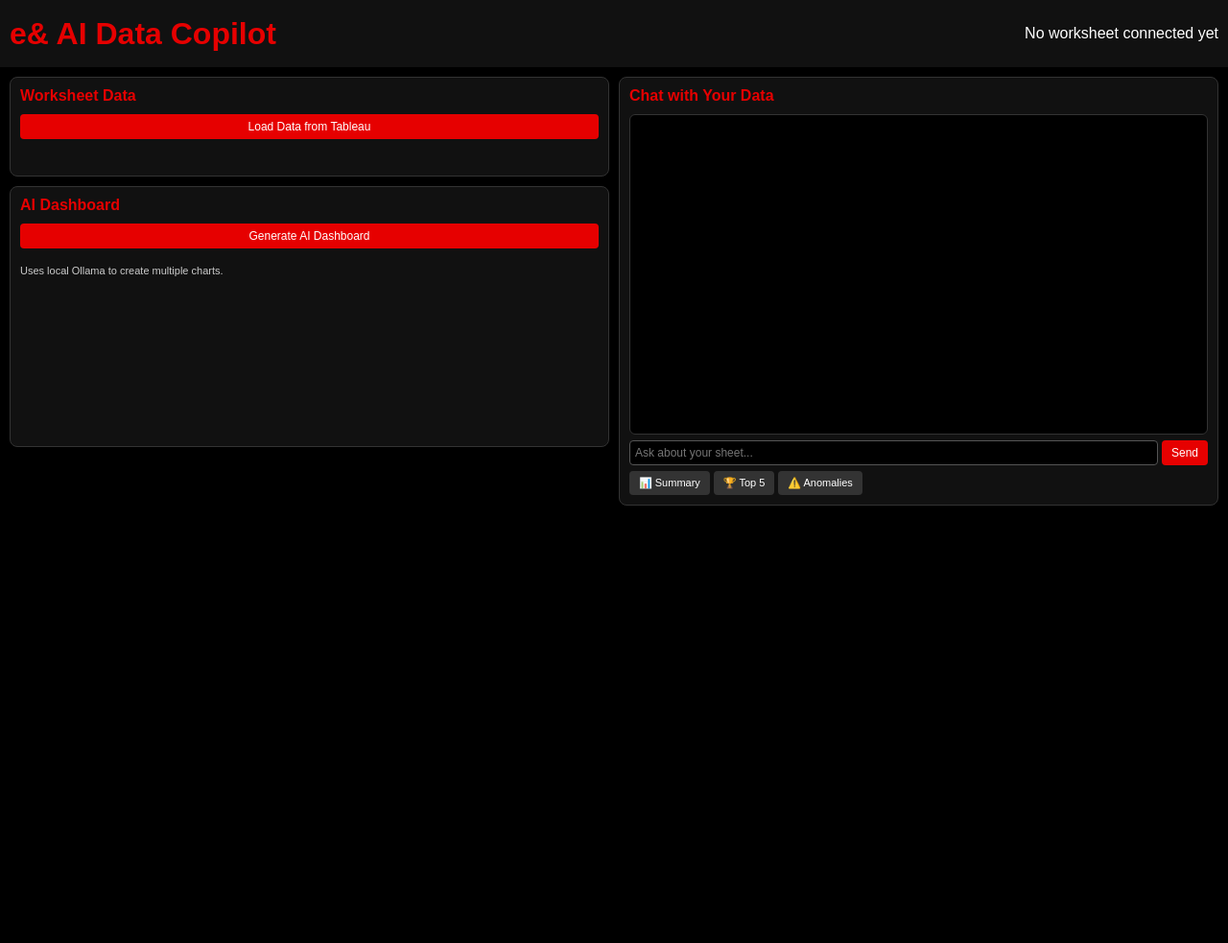
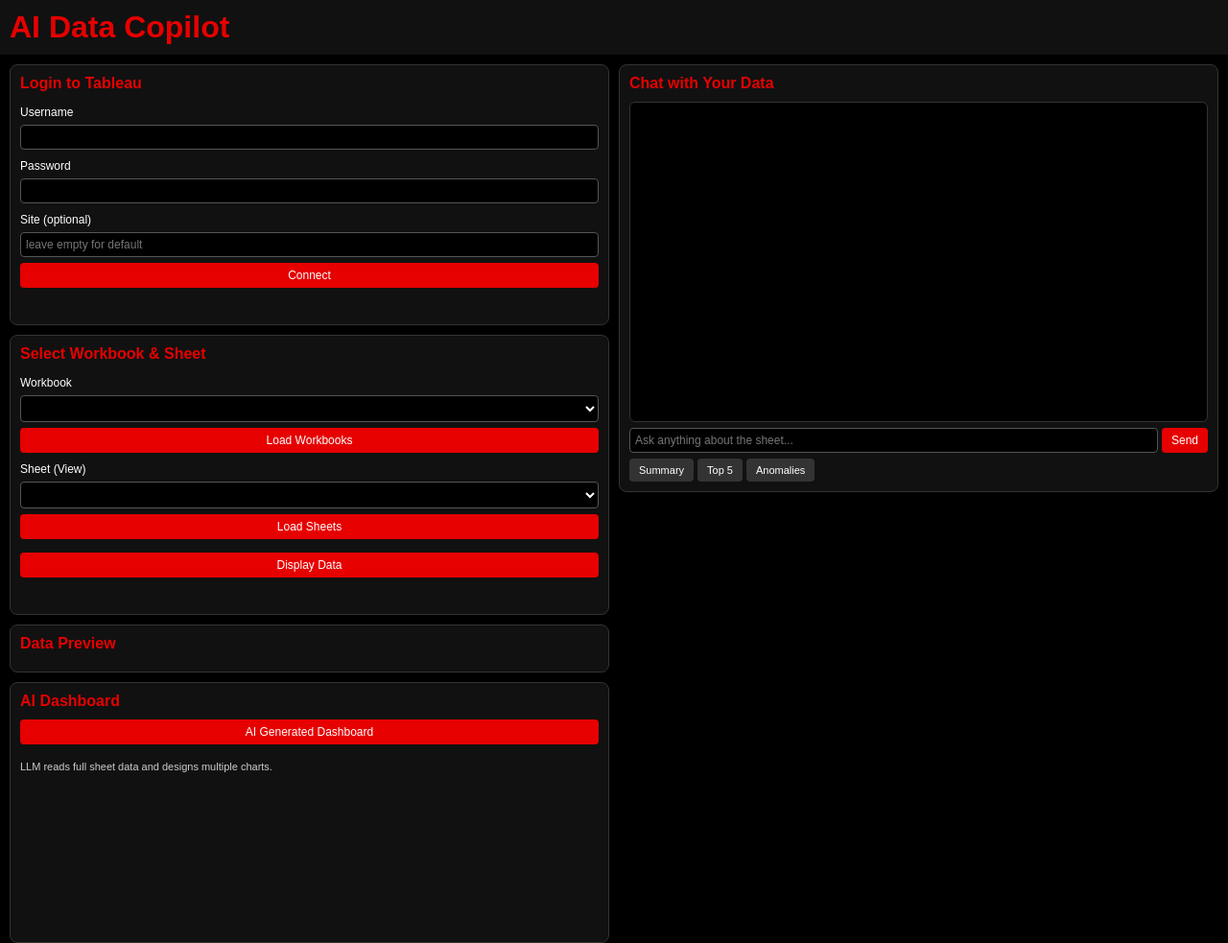
Before and after one commit to Ahmed01151526059/tableau-extensions2, a plain HTML site: page index.html in a window 1280 px wide. Shown: the whole page at 96% size. Before the commit the page ends 830 px from the top, so only its background shows below. Drawn offline with nearby package versions, Linux system fonts and the light colour scheme; a script that the page names is missing.

Commit message:
Update index.html

```diff
--- a/index.html
+++ b/index.html
@@ -2,35 +2,59 @@
 <html lang="en">
 <head>
   <meta charset="UTF-8" />
-  <title>e& AI Data Copilot</title>
+  <title>AI Data Copilot</title>
   <link rel="stylesheet" href="styles.css" />
 
-  <!-- Tableau Extensions API -->
+  <!-- Tableau Extensions API (optional, just to integrate nicely) -->
   <script src="https://tableau.github.io/extensions-api/lib/tableau.extensions.1.latest.js"></script>
 
-  <!-- Chart.js (for visual dashboards) -->
+  <!-- Chart.js for dashboard charts -->
   <script src="https://cdn.jsdelivr.net/npm/chart.js"></script>
 </head>
-
 <body>
   <div id="app">
     <header>
-      <h1>e& AI Data Copilot</h1>
-      <p id="worksheet-name">No worksheet connected yet</p>
+      <h1>AI Data Copilot</h1>
+      <span id="status-text"></span>
     </header>
 
     <main>
       <section id="left-panel">
         <div class="card">
-          <h2>Worksheet Data</h2>
-          <button id="btn-load-data">Load Data from Tableau</button>
-          <p id="data-info" class="info-text"></p>
+          <h2>Login to Tableau</h2>
+          <label>Username</label>
+          <input type="text" id="input-username" />
+          <label>Password</label>
+          <input type="password" id="input-password" />
+          <label>Site (optional)</label>
+          <input type="text" id="input-site" placeholder="leave empty for default" />
+          <button id="btn-connect">Connect</button>
+          <p class="info-text" id="login-info"></p>
+        </div>
+
+        <div class="card">
+          <h2>Select Workbook & Sheet</h2>
+          <label>Workbook</label>
+          <select id="select-workbook"></select>
+          <button id="btn-load-workbooks">Load Workbooks</button>
+
+          <label>Sheet (View)</label>
+          <select id="select-view"></select>
+          <button id="btn-load-views">Load Sheets</button>
+
+          <button id="btn-display-data" class="primary">Display Data</button>
+          <p class="info-text" id="data-info"></p>
+        </div>
+
+        <div class="card">
+          <h2>Data Preview</h2>
+          <div id="table-container"></div>
         </div>
 
         <div class="card">
           <h2>AI Dashboard</h2>
-          <button id="btn-ai-dashboard">Generate AI Dashboard</button>
-          <p class="small-text">Uses local Ollama to create multiple charts.</p>
+          <button id="btn-ai-dashboard">AI Generated Dashboard</button>
+          <p class="small-text">LLM reads full sheet data and designs multiple charts.</p>
           <div id="dashboard-container"></div>
         </div>
       </section>
@@ -40,14 +64,19 @@
           <h2>Chat with Your Data</h2>
           <div id="chat-window"></div>
           <div id="chat-input-row">
-            <input id="chat-input" placeholder="Ask about your sheet..." />
+            <input id="chat-input" placeholder="Ask anything about the sheet..." />
             <button id="btn-chat-send">Send</button>
           </div>
-
           <div id="chat-presets">
-            <button class="preset" data-q="Summarize this sheet and its insights">📊 Summary</button>
-            <button class="preset" data-q="Show the top 5 categories by sales or main metric">🏆 Top 5</button>
-            <button class="preset" data-q="Are there any outliers or anomalies in this dataset?">⚠️ Anomalies</button>
+            <button class="preset" data-q="Give me a summary of this sheet and its main insights.">
+              Summary
+            </button>
+            <button class="preset" data-q="Show the top 5 categories or groups by their main numeric metric.">
+              Top 5
+            </button>
+            <button class="preset" data-q="Are there any anomalies or outliers in this data? Explain briefly.">
+              Anomalies
+            </button>
           </div>
         </div>
       </section>
```
